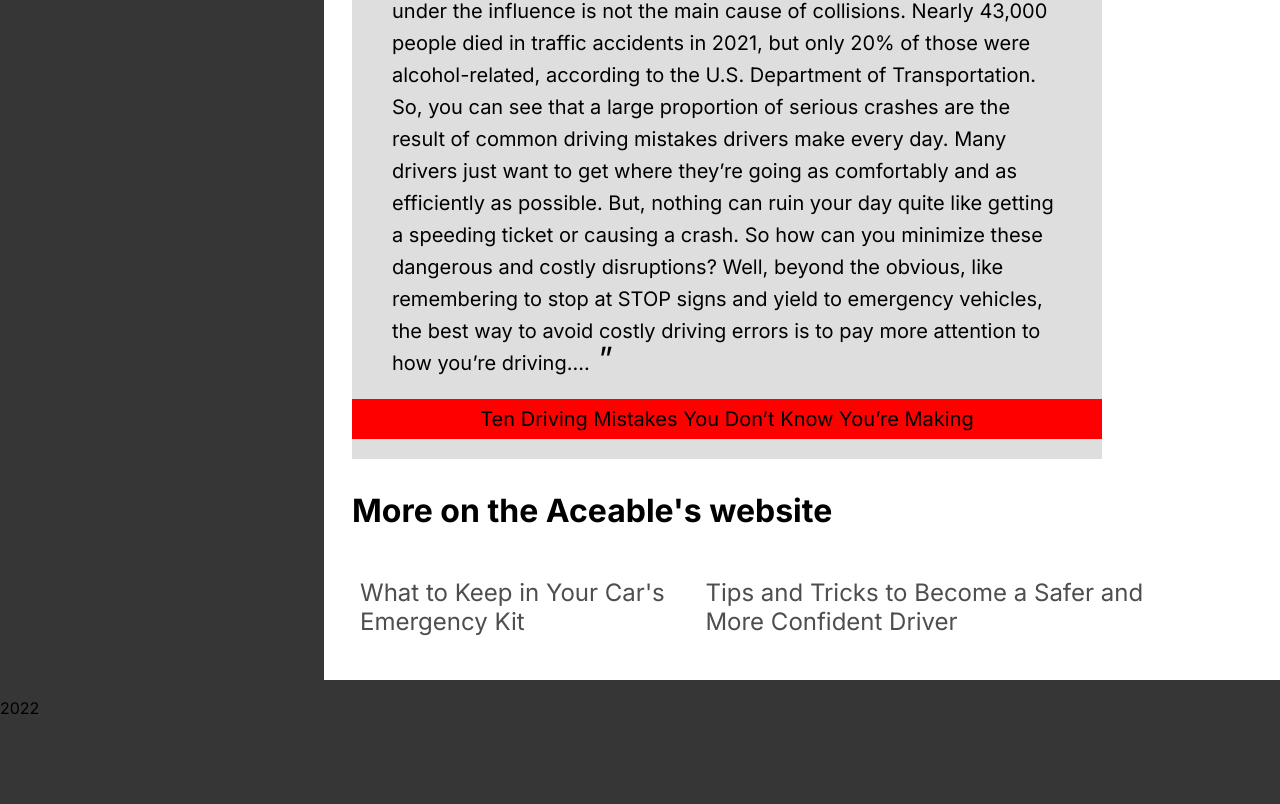
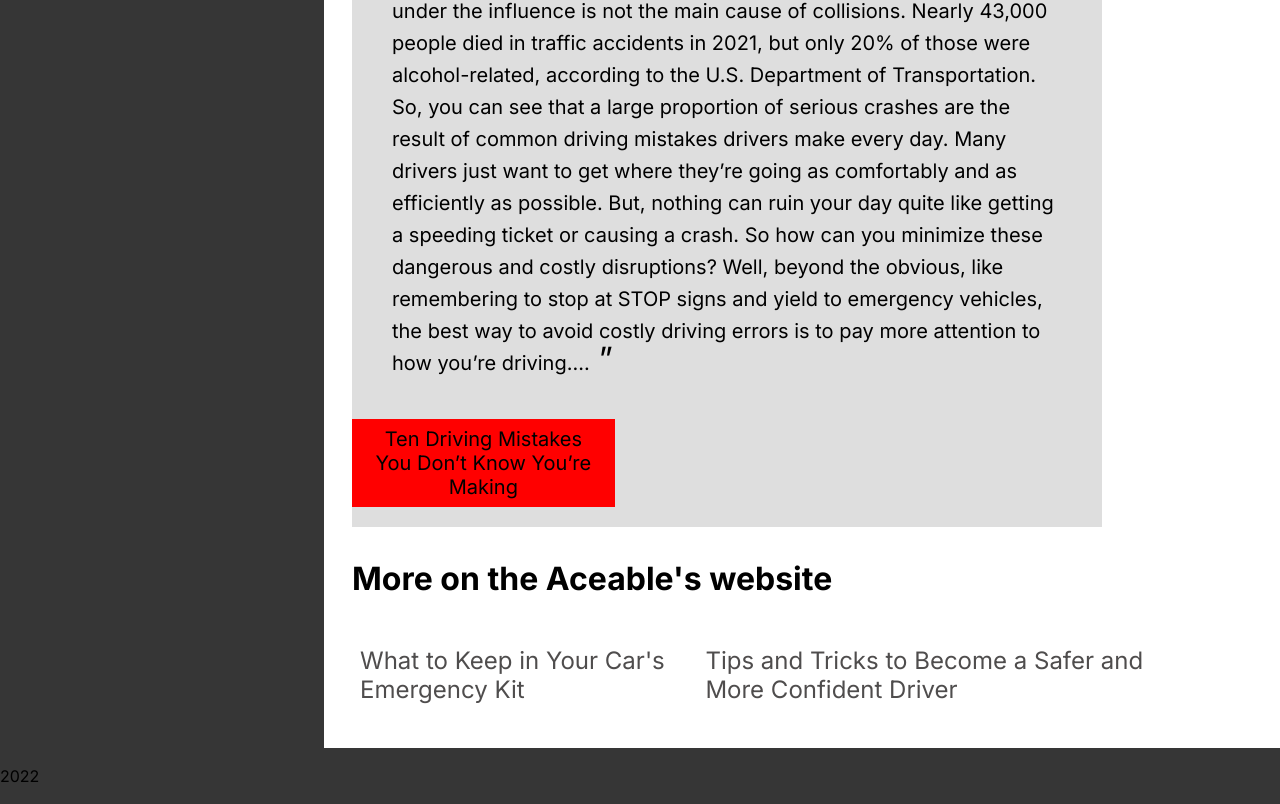
Before and after one commit to cml815/about-a, a React (Create React App) app: page /projects/aceable in a window 1280 px wide. Shown: the part 1200-2004 px from the top of the page. Before the commit the page ends 1936 px from the top, so only its background shows below. Built offline with nearby package versions, Linux system fonts and the light colour scheme.

Commit message:
button position

```diff
--- a/src/components/Project.jsx
+++ b/src/components/Project.jsx
@@ -37,7 +37,9 @@ export function Project() {
           </div>
           <div className={styles.excerptContainer}>
            <blockquote className="excerpt"><span className="xl">&#8220;&nbsp;</span>{project.excerpt}...<span className="xl">&nbsp;&#8221;</span></blockquote>
+           <div className="btnContainer">
           <a href={project.url0} target="_blank"><p className="btn center">{project.title0}</p></a>
+          </div>
           </div>
           <h3>More on the {project.company}'s website</h3>
           <div className={styles.urlList}>
--- a/src/global.css
+++ b/src/global.css
@@ -62,10 +62,15 @@ p {
   line-height: 1.5rem;
 }
 
+.btnContainer {
+  display: flex;
+}
+
 .btn {
   background-color: red;
   color: black;
   padding: .5rem 1rem;
+  width: 50%;
 }
 
 a {
```
